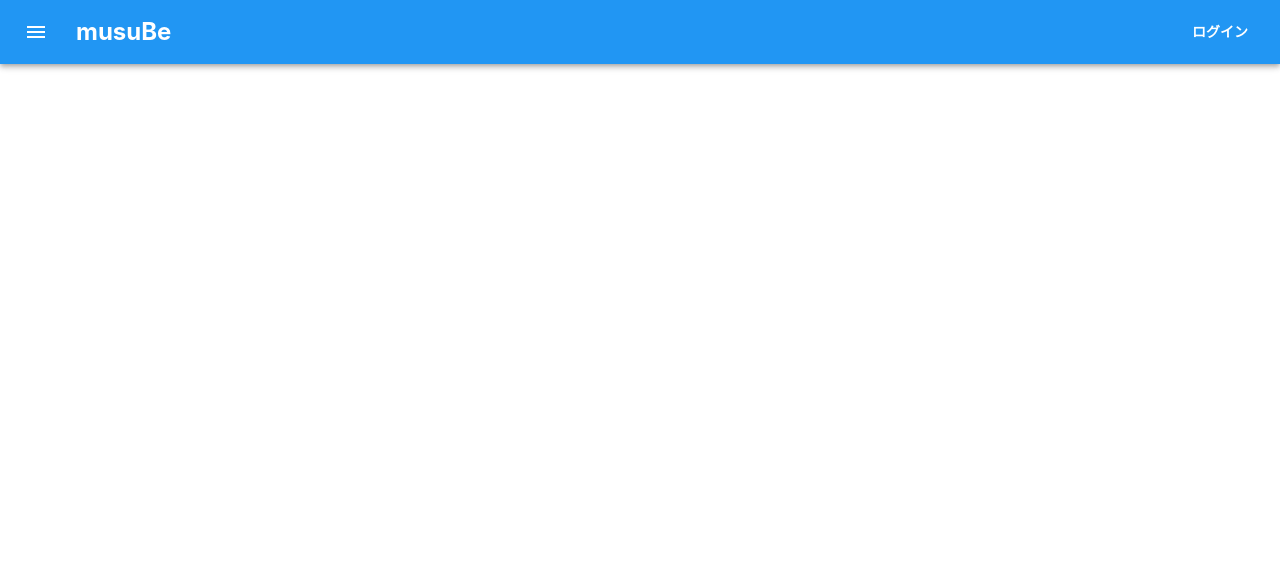
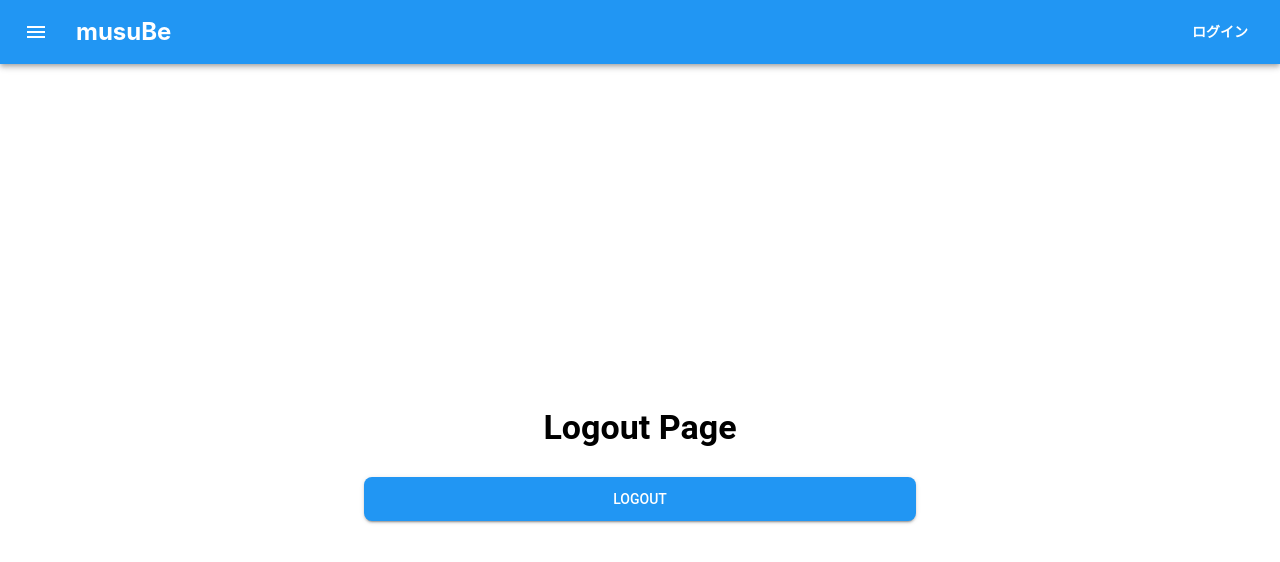
Before and after one commit to Yuta20132/musube-react, a React (Create React App) app: page /logout in a window 1280 px wide. Before the commit this address had no page. Shown: the top 562 px of the page. Built offline with nearby package versions, Linux system fonts and the light colour scheme.

Commit message:
ログアウト機能の追加

```diff
--- a/src/App.tsx
+++ b/src/App.tsx
@@ -14,7 +14,8 @@ import SendEmail from './components/Accounts/Register/SendEmail';
 import UserActivate from './components/Accounts/Register/UserActivate';
 import LoginSuccess from './components/Accounts/Login/LoginSuccess';
 import ThreadsPage from './components/Board/ThreadsPage';
-import { AuthProvider } from './contexts/AuthContext'
+import { AuthProvider } from './contexts/AuthContext';
+import Logout from './components/Accounts/Login/Logout';
 import ProtectedRoute from './components/ProtectedRoute/ProtectedRoute'; // 既存のProtectedRoute
 
 const theme = createTheme({
@@ -82,6 +83,7 @@ const App: React.FC = () => {
           <Route path="/send-mail" element={<SendEmail />} />
           <Route path="/verify" element={<UserActivate />} />
           <Route path="/login-success" element={<LoginSuccess />} />
+          <Route path="/logout" element={<Logout />} />
           <Route
             path="/threads_page"
             element={
--- a/src/components/Header/Header.tsx
+++ b/src/components/Header/Header.tsx
@@ -25,8 +25,8 @@ const Header = () => {
   };
 
   const handleLogout = () => {
-    logout();
-    navigate('/login');
+
+    navigate('/logout');
   };
 
   const handleLogin = () => {
--- /dev/null
+++ b/src/components/accounts/Login/Logout.tsx
@@ -0,0 +1,51 @@
+import React from "react";
+import axios from "axios";
+import { Button, Box, Container, Typography } from "@mui/material";
+
+const Logout = () => {
+  const handleLogout = async () => {
+    const token = localStorage.getItem("access_token");
+    try {
+      const response = await axios.post(
+        "http://localhost:8000/api/logout/",
+        {}, // 送信データが不要なので空オブジェクト
+        {
+          withCredentials: true,
+          headers: {
+            Authorization: `Bearer ${token}`,
+          },
+        }
+      );
+      console.log(response);
+    } catch (error) {
+      console.error(error);
+    }
+  };
+
+  return (
+    <Container maxWidth="sm">
+      <Box
+        display="flex"
+        flexDirection="column"
+        justifyContent="center"
+        alignItems="center"
+        height="100vh"
+        textAlign="center"
+      >
+        <Typography variant="h4" gutterBottom>
+          Logout Page
+        </Typography>
+        <Button
+          variant="contained"
+          color="primary"
+          onClick={handleLogout}
+          sx={{ marginTop: 2, width: '100%' }}
+        >
+          Logout
+        </Button>
+      </Box>
+    </Container>
+  );
+};
+
+export default Logout;
```
